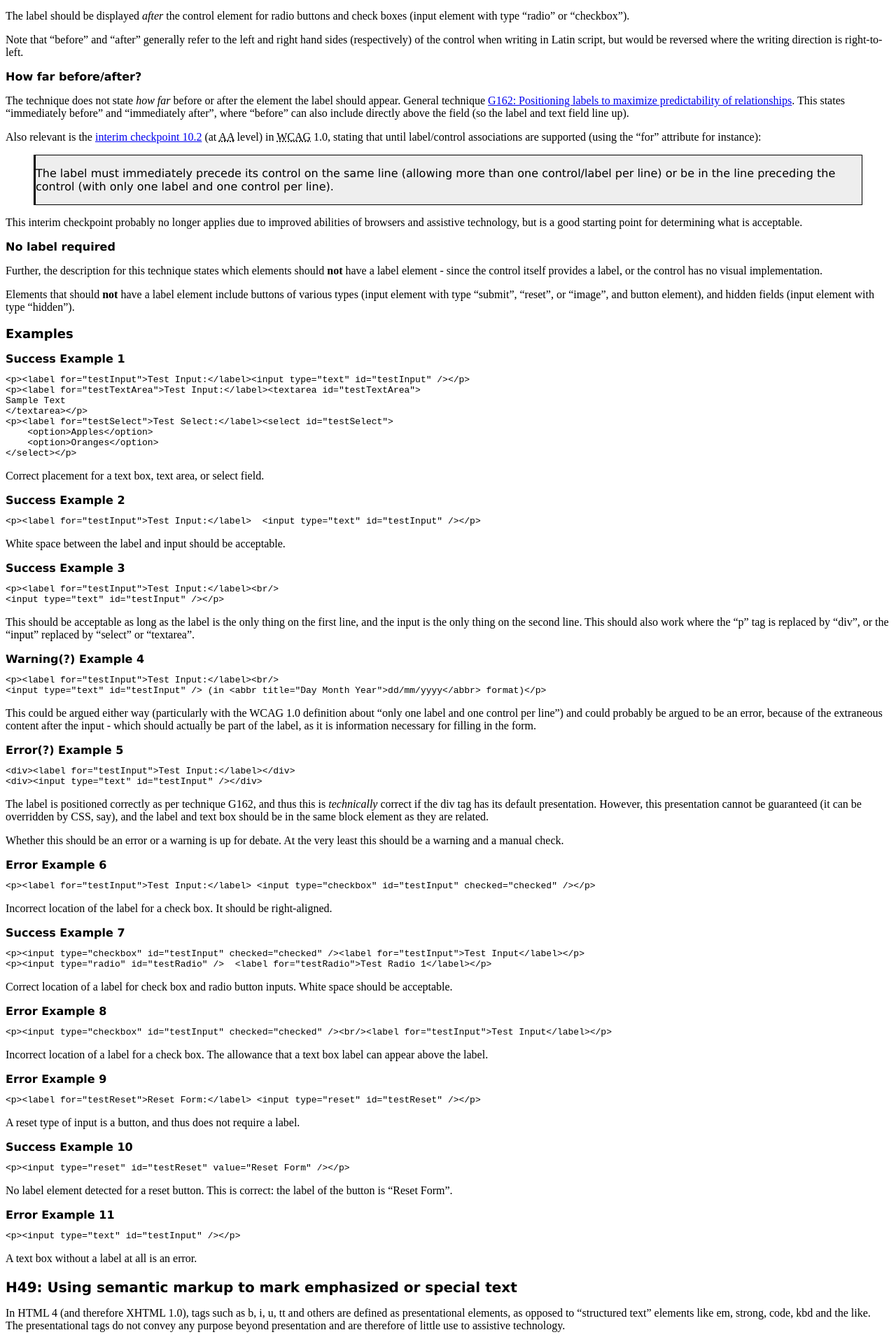
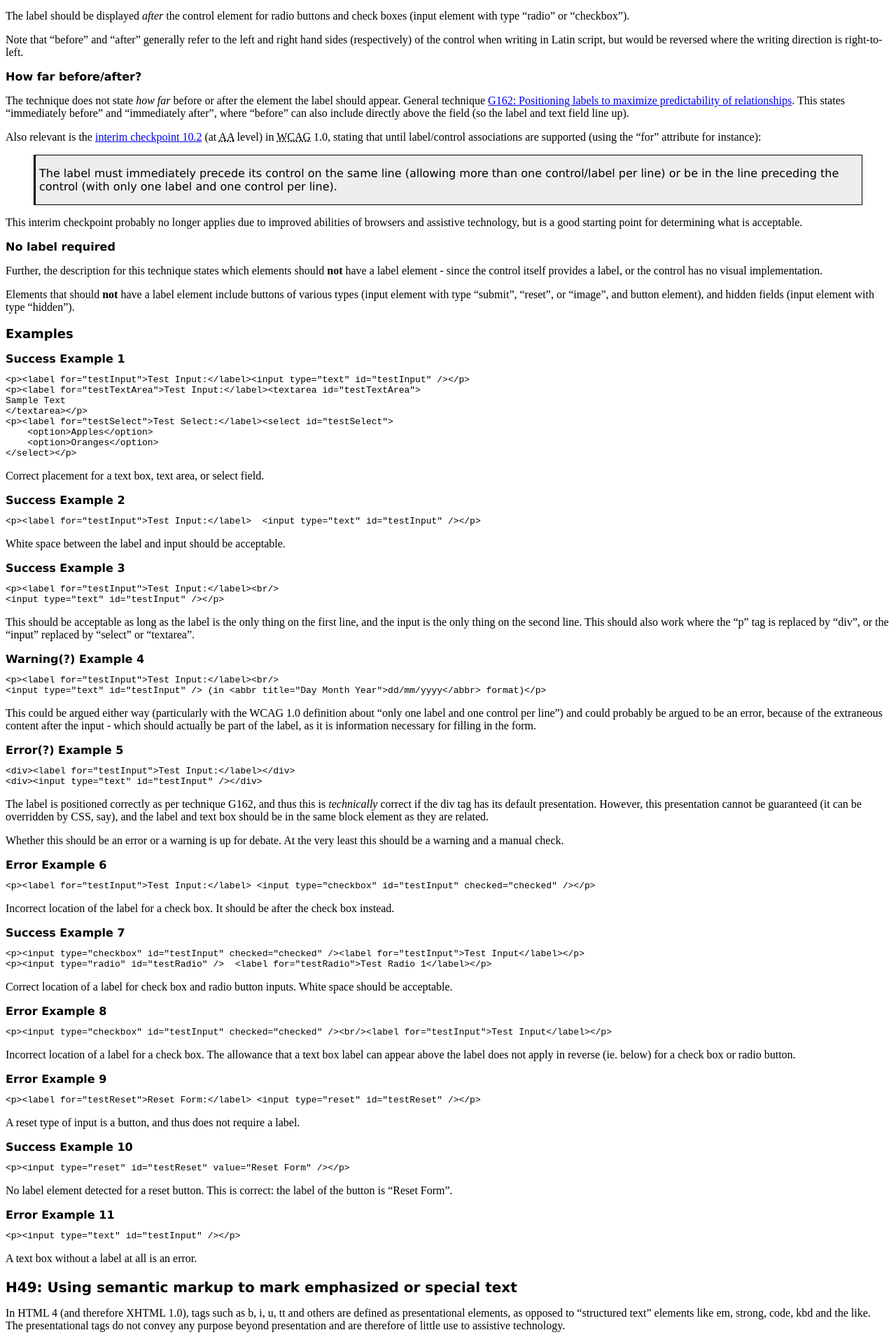
Before and after one commit to squizlabs/HTML_CodeSniffer, a Jekyll site: the page built from Standards/WCAG2AAA/1_3_1.markdown, in a window 1280 px wide. Shown: the part 1241-3151 px from the top of the page at 70% size. Built offline with Jekyll 4.4.1, drawn with Linux system fonts in a browser that asks for light colours.

Commit message:
Fixed missing and unclear text in H44 examples; more blockquote pres fix.

```diff
--- a/Standards/WCAG2AAA/1_3_1.markdown
+++ b/Standards/WCAG2AAA/1_3_1.markdown
@@ -128,7 +128,7 @@ Whether this should be an error or a warning is up for debate. At the very least
 
     <p><label for="testInput">Test Input:</label> <input type="checkbox" id="testInput" checked="checked" /></p>
 
-Incorrect location of the label for a check box. It should be right-aligned.
+Incorrect location of the label for a check box. It should be after the check box instead.
 
 ##### Success Example 7
 
@@ -141,7 +141,7 @@ Correct location of a label for check box and radio button inputs. White space s
 
     <p><input type="checkbox" id="testInput" checked="checked" /><br/><label for="testInput">Test Input</label></p>
 
-Incorrect location of a label for a check box. The allowance that a text box label can appear above the label.
+Incorrect location of a label for a check box. The allowance that a text box label can appear above the label does not apply in reverse (ie. below) for a check box or radio button.
 
 ##### Error Example 9
 
--- a/_layouts/default.html
+++ b/_layouts/default.html
@@ -29,6 +29,9 @@ blockquote {
     border-left: 3px solid black;
     background-color: #eee;
 }
+blockquote > p {
+    padding-left: 5px;
+}
 </style>
 </head>
 <body>
```
